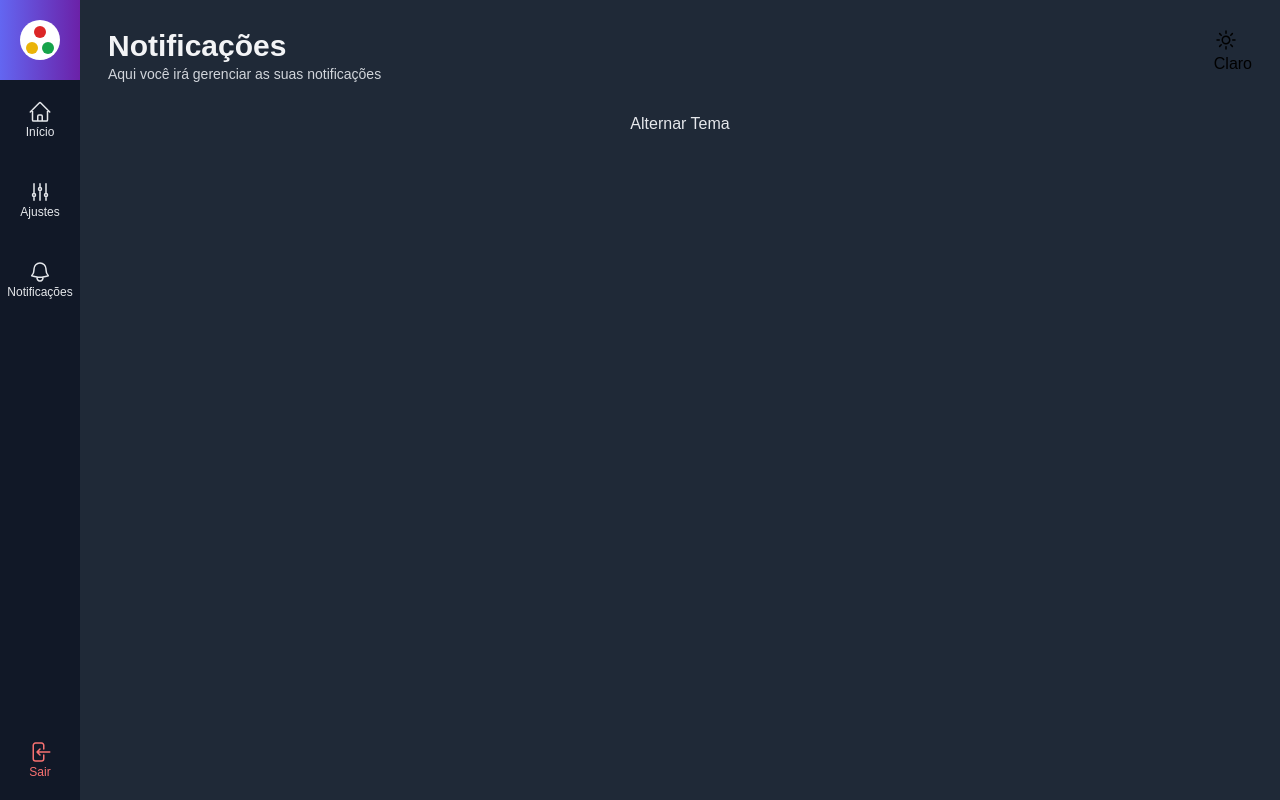
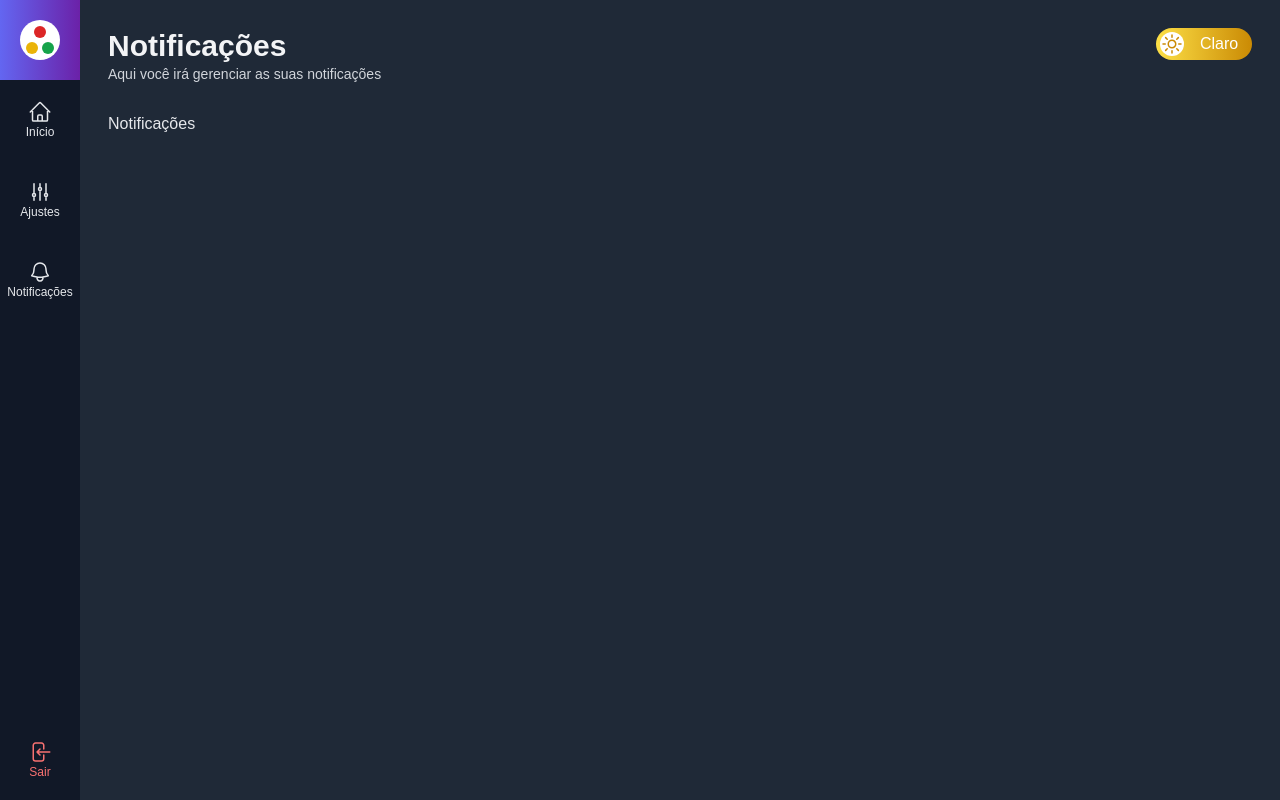
Before and after one commit to adormundo/nextjs-admin-template, a Next.js app: page /notificacoes in a window 1280 px wide. Built offline with nearby package versions, Linux system fonts and the light colour scheme.

Commit message:
Botão Alternar Tema #2

```diff
--- a/src/components/icons/index.tsx
+++ b/src/components/icons/index.tsx
@@ -68,14 +68,14 @@
   </svg>
 );
 
-export const IconeSol = (
+export const IconeSol = (tamanho = 6) => (
   <svg
     xmlns="http://www.w3.org/2000/svg"
     fill="none"
     viewBox="0 0 24 24"
     strokeWidth={1.5}
     stroke="currentColor"
-    className="w-6 h-6"
+    className={`w-${tamanho} h-${tamanho}`}
   >
     <path
       strokeLinecap="round"
@@ -85,14 +85,14 @@
   </svg>
 );
 
-export const IconeLua = (
+export const IconeLua = (tamanho = 6) =>  (
   <svg
     xmlns="http://www.w3.org/2000/svg"
     fill="none"
     viewBox="0 0 24 24"
     strokeWidth={1.5}
     stroke="currentColor"
-    className="w-6 h-6"
+    className={`w-${tamanho} h-${tamanho}`}
   >
     <path
       strokeLinecap="round"
--- a/src/components/template/BotaoAlternarTema.tsx
+++ b/src/components/template/BotaoAlternarTema.tsx
@@ -1,4 +1,4 @@
-import { IconeSol } from '../icons';
+import { IconeSol, IconeLua } from '../icons';
 
 interface BotaoAlternarTemaProps {
   tema?: string;
@@ -7,13 +7,48 @@
 
 export default function BotaoAlternarTema(props: BotaoAlternarTemaProps) {
   return props.tema === 'dark' ? (
-    <div onClick={props.alternarTema} className={``}>
-      <div className={``}>{IconeSol}</div>
-      <div className={``}>
+    <div
+      onClick={props.alternarTema}
+      className={`
+      hidden sm:flex items-center cursor-pointer
+      bg-gradient-to-r from-yellow-300 to-yellow-600
+      w-14 lg:w-24 h-8 p-1 rounded-full`}
+    >
+      <div
+        className={`
+        flex items-center justify-center
+        bg-white text-yellow-600 w-6 h-6 rounded-full`}
+      >
+        {IconeSol(4)}
+      </div>
+      <div
+        className={`hidden lg:flex items-center ml-4
+      text-white`}
+      >
         <span>Claro</span>
       </div>
     </div>
   ) : (
-    <div></div>
+    <div
+      onClick={props.alternarTema}
+      className={`
+      hidden sm:flex items-center justify-end cursor-pointer
+      bg-gradient-to-r from-gray-500 to-gray-900
+      w-14 lg:w-24 h-8 p-1 rounded-full`}
+    >
+      <div
+        className={`hidden lg:flex items-center mr-3
+        text-gray-300`}
+      >
+        <span className='text-sm'>Escuro</span>
+      </div>
+      <div
+        className={`
+        flex items-center justify-center
+        bg-black text-yellow-300 w-6 h-6 rounded-full`}
+      >
+        {IconeLua(4)}
+      </div>
+    </div>
   );
 }
--- a/src/pages/notificacoes.tsx
+++ b/src/pages/notificacoes.tsx
@@ -9,7 +9,7 @@
       titulo="Notificações"
       subtitulo="Aqui você irá gerenciar as suas notificações"
     >
-      <button onClick={alternarTema}>Alternar Tema</button>
+      <h1>Notificações</h1>
     </Layout>
   );
 }
```
